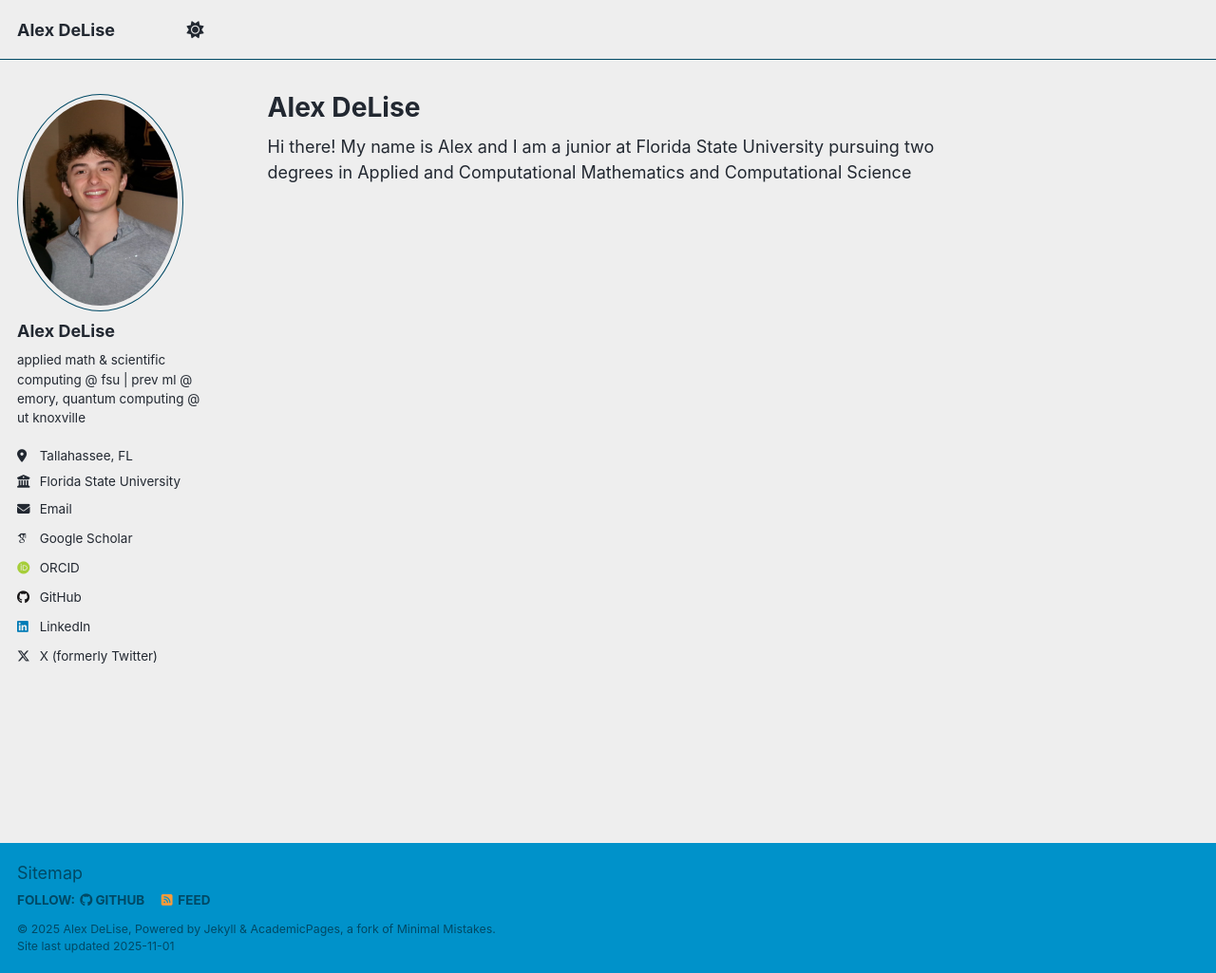
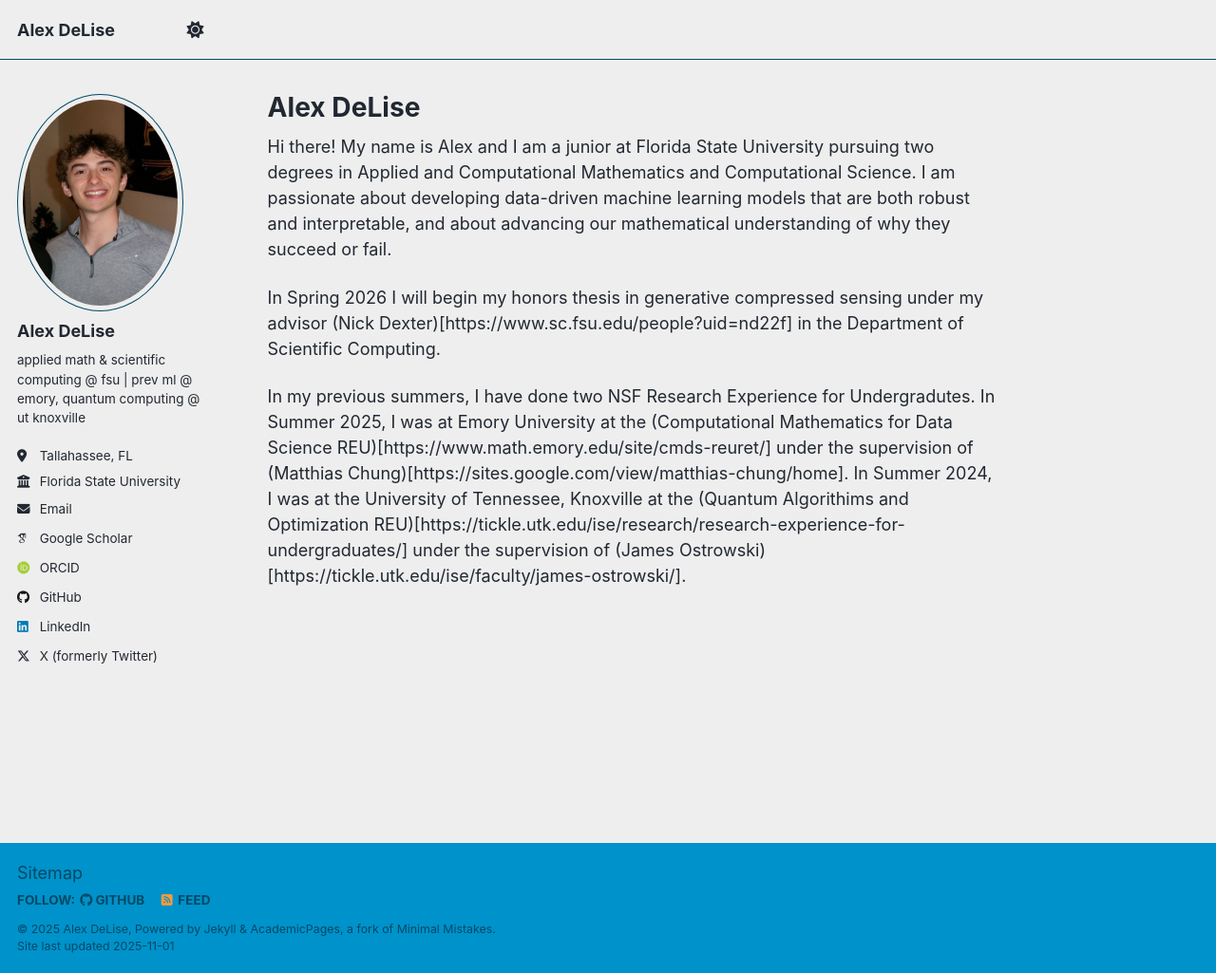
Before and after one commit to alexdelise/alexdelise.github.io, a Jekyll site: the page built from _pages/about.md, in a window 1280 px wide and 1025 px high. Shown: the whole window at 95% size. Built offline with Jekyll 4.4.1, drawn with Linux system fonts in a browser that asks for light colours; some web fonts are replaced; a script that is not in the unit is left out.

Commit message:
adds bio to front page

```diff
--- a/_pages/about.md
+++ b/_pages/about.md
@@ -7,4 +7,8 @@ redirect_from:
   - /about.html
 ---
 
-Hi there! My name is Alex and I am a junior at Florida State University pursuing two degrees in Applied and Computational Mathematics and Computational Science
+Hi there! My name is Alex and I am a junior at Florida State University pursuing two degrees in Applied and Computational Mathematics and Computational Science. I am passionate about developing data-driven machine learning models that are both robust and interpretable, and about advancing our mathematical understanding of why they succeed or fail.
+
+In Spring 2026 I will begin my honors thesis in generative compressed sensing under my advisor (Nick Dexter)[https://www.sc.fsu.edu/people?uid=nd22f] in the Department of Scientific Computing.
+
+In my previous summers, I have done two NSF Research Experience for Undergradutes. In Summer 2025, I was at Emory University at the (Computational Mathematics for Data Science REU)[https://www.math.emory.edu/site/cmds-reuret/] under the supervision of (Matthias Chung)[https://sites.google.com/view/matthias-chung/home]. In Summer 2024, I was at the University of Tennessee, Knoxville at the (Quantum Algorithims and Optimization REU)[https://tickle.utk.edu/ise/research/research-experience-for-undergraduates/] under the supervision of (James Ostrowski)[https://tickle.utk.edu/ise/faculty/james-ostrowski/].
```
